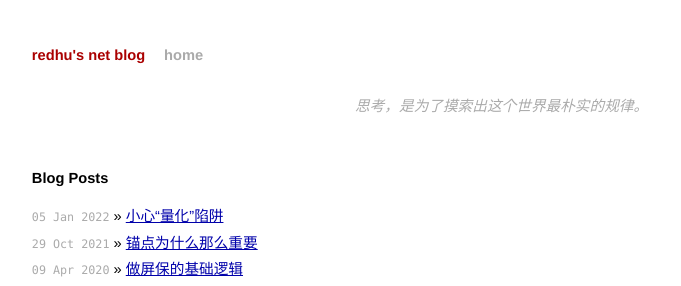
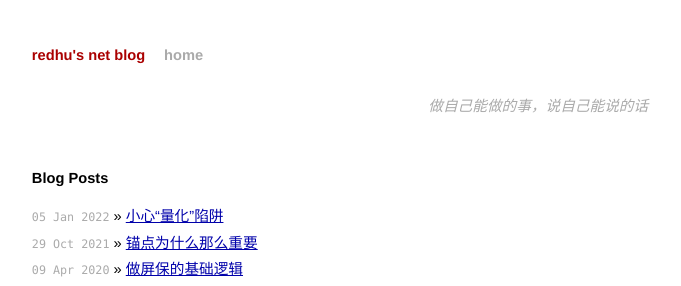
Before and after one commit to redhu/redhu.github.io, a Jekyll site: the page built from index.html, in a window 1280 px wide. Shown: the top 286 px of the page, without its empty margins (300-981 px from the left). Built offline with Jekyll 4.4.1, drawn with Linux system fonts in a browser that asks for light colours; comment, search, counter and statistics services are not loaded.

Commit message:
update title

```diff
--- a/_layouts/default.html
+++ b/_layouts/default.html
@@ -21,7 +21,7 @@
   </div>
   <p class="desc" style="margin-bottom: 50px; color: #aaaaaa; text-align: right">
     <em>
-      思考，是为了摸索出这个世界最朴实的规律。
+      做自己能做的事，说自己能说的话
     </em>
   </p>
 
```
